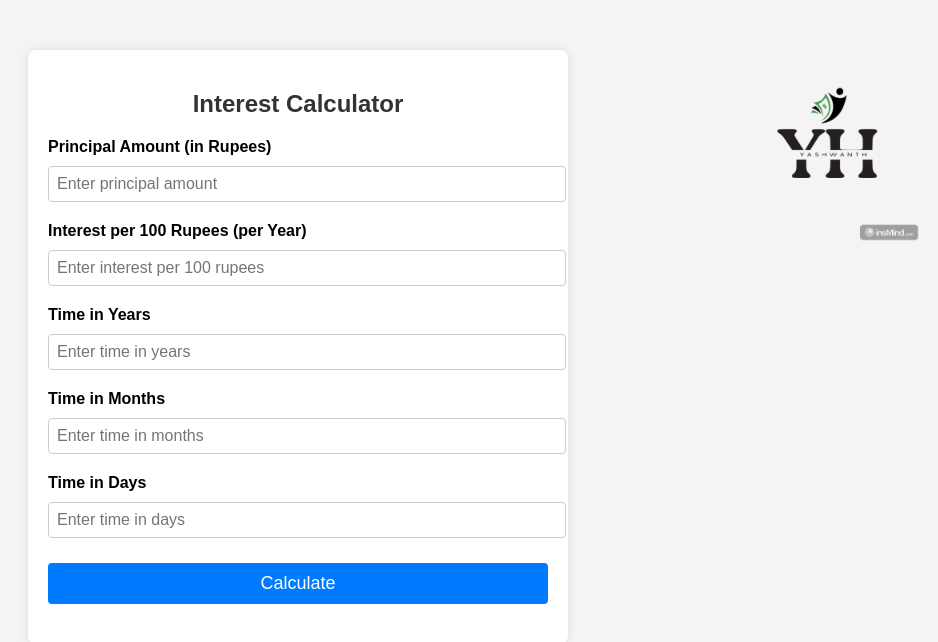
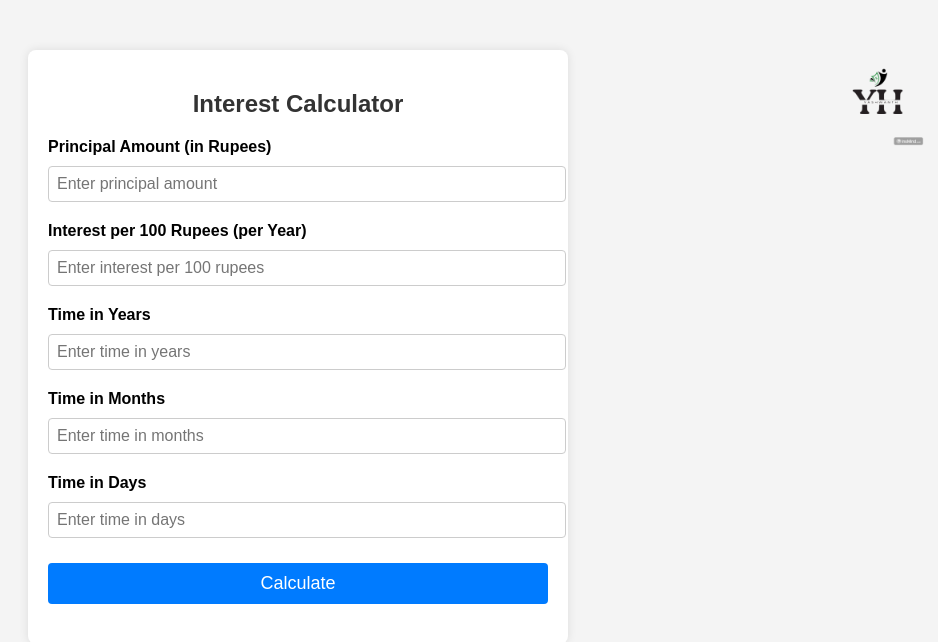
Before and after one commit to Yaswant2003bethina/Interest-Calculator-html, a plain HTML site: page index.html in a window 1280 px wide. Shown: the whole page, without its empty margins (342-1280 px from the left). Drawn offline with Linux system fonts and the light colour scheme.

Commit message:
Initial commit

```diff
--- a/index.html
+++ b/index.html
@@ -56,7 +56,7 @@
             background-color: #0056b3;
         }
         .logo {
-            width: 200px; /* Adjust size */
+            width: 100px; /* Adjust size */
             height: auto;
             position: absolute;
             top: 50px;
```
